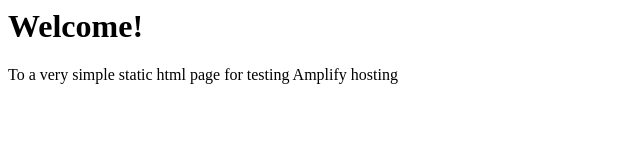
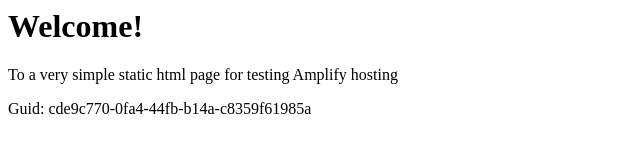
Before and after one commit to aws-aemilia-pdx/Github-PR-Commit-Integration-Test-DoNotTouch-v1-preprod-us-west-2, a website: page src/index.html in a window 1280 px wide. Shown: the whole page, without its empty margins (0-640 px from the left). Drawn offline with Linux system fonts and the light colour scheme.

Commit message:
commit from integ tests

```diff
--- a/src/index.html
+++ b/src/index.html
@@ -1,3 +1,5 @@
+
+
 <html lang="en">
 
 <head>
@@ -10,6 +12,6 @@
 <body>
     <h1>Welcome!</h1>
     <p>To a very simple static html page for testing Amplify hosting</p>
-</body>
+    <p>Guid: cde9c770-0fa4-44fb-b14a-c8359f61985a</p></body>
 
 </html>
```
